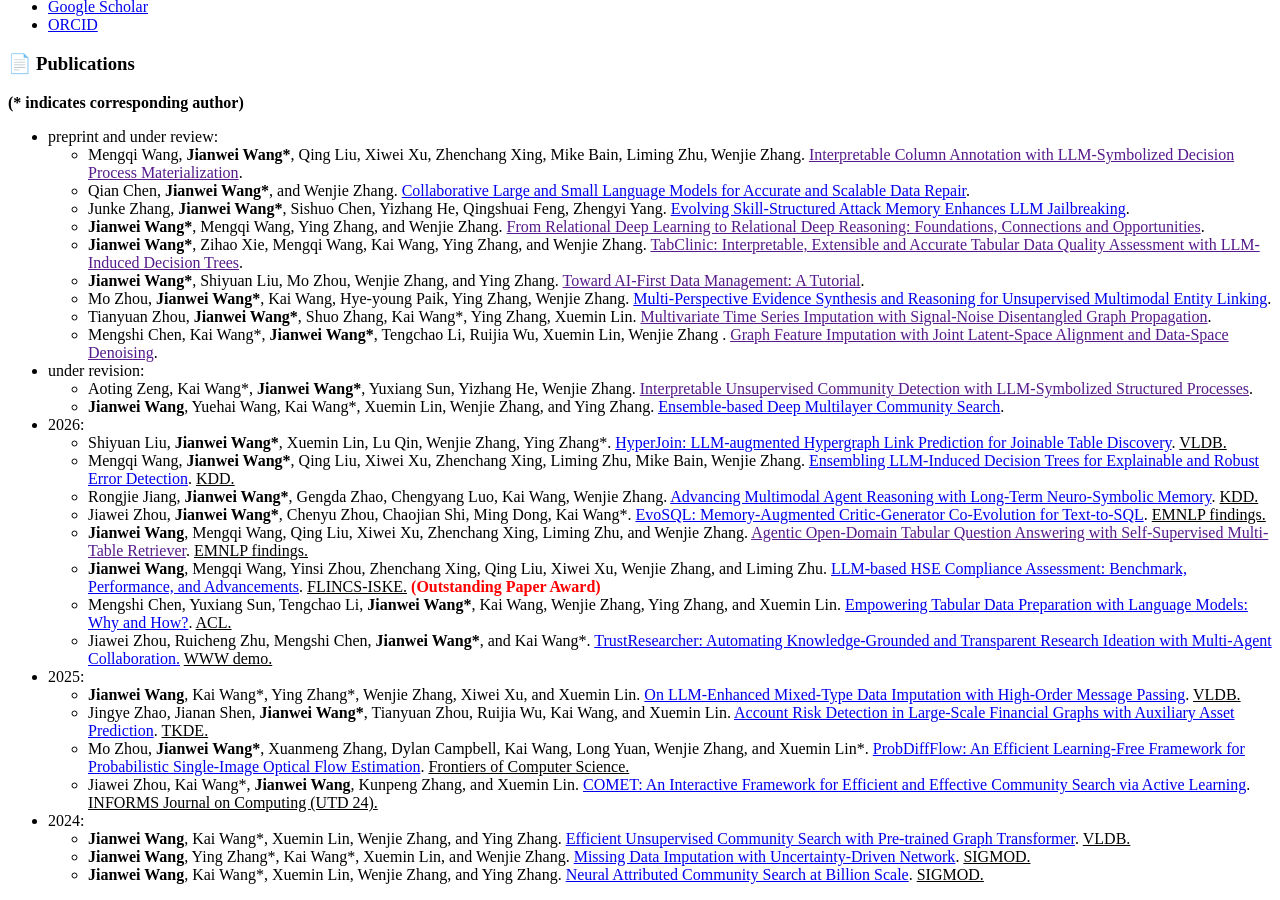
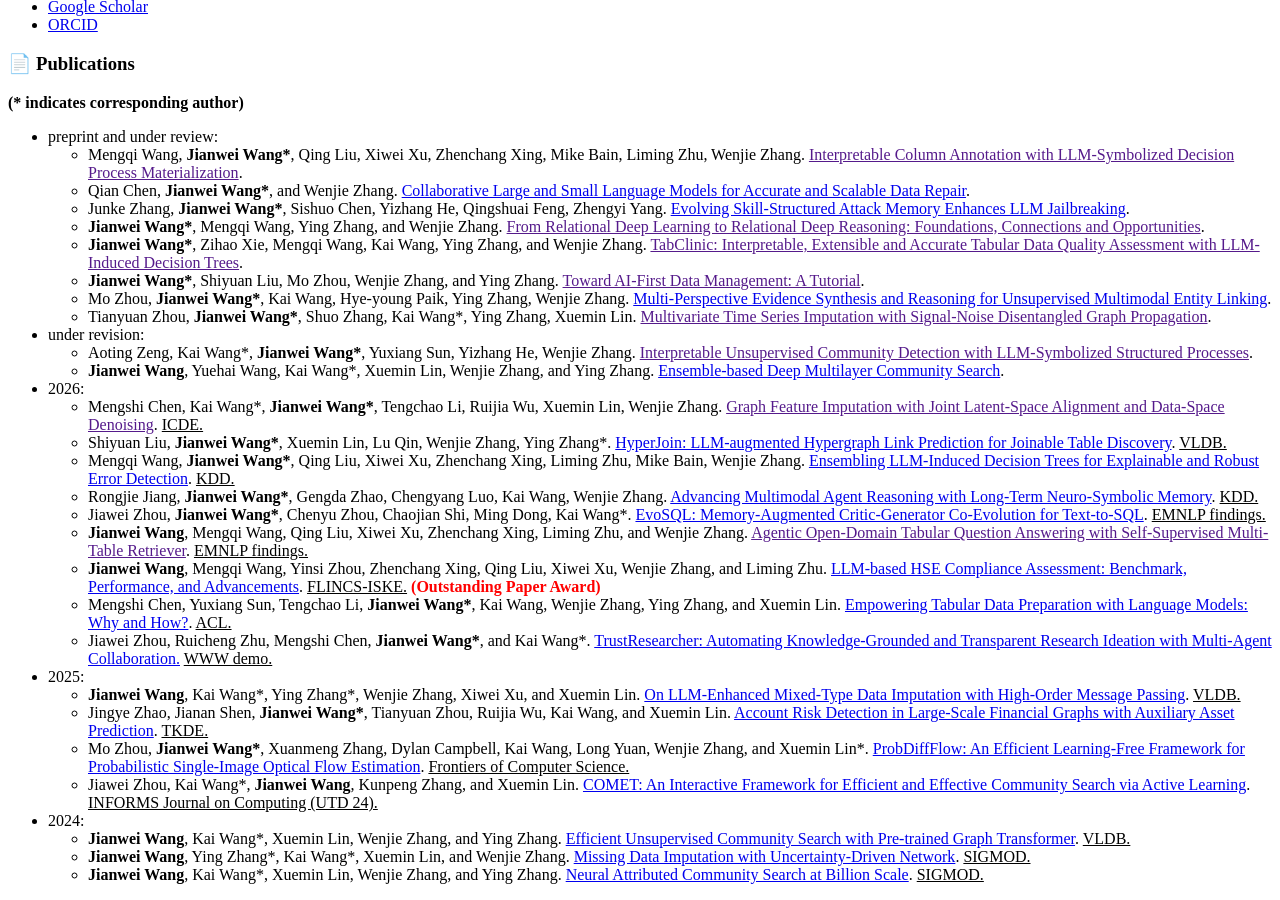
Before and after one commit to jianwei-cse/jianwei-cse.github.io, a Jekyll site: the page built from _pages/includes/publications.md, in a window 1280 px wide and 900 px high, scrolled down 1635 px. Built offline with Jekyll 4.4.1, drawn with Linux system fonts in a browser that asks for light colours; our own code applies the rules of GitHub Pages for plain Markdown files; a script bundle is joined from its source files by our own code.

Commit message:
Update publication status: Graph Feature Imputation paper accepted at ICDE 2026
- Moved from "preprint and under review" to "2026" section
- Added ICDE as the publication venue

Generated with [Devin](https://devin.ai)

Co-Authored-By: Devin <158243242+devin-ai-integration[bot]@users.noreply.github.com>

```diff
--- a/_pages/includes/publications.md
+++ b/_pages/includes/publications.md
@@ -11,13 +11,13 @@
   + **Jianwei Wang\***, Shiyuan Liu, Mo Zhou, Wenjie Zhang, and Ying Zhang. [Toward AI-First Data Management: A Tutorial]().
   + Mo Zhou, **Jianwei Wang\***, Kai Wang, Hye-young Paik, Ying Zhang, Wenjie Zhang. [Multi-Perspective Evidence Synthesis and Reasoning for Unsupervised Multimodal Entity Linking](https://arxiv.org/abs/2604.20283).
   + Tianyuan Zhou, **Jianwei Wang\***, Shuo Zhang, Kai Wang\*, Ying Zhang, Xuemin Lin. [Multivariate Time Series Imputation with Signal-Noise Disentangled Graph Propagation]().
-  + Mengshi Chen, Kai Wang\*, **Jianwei Wang\***, Tengchao Li, Ruijia Wu, Xuemin Lin, Wenjie Zhang . [Graph Feature Imputation with Joint Latent-Space Alignment and Data-Space Denoising]().
 
 * under revision:
   + Aoting Zeng, Kai Wang\*,  **Jianwei Wang\***, Yuxiang Sun, Yizhang He, Wenjie Zhang. [Interpretable Unsupervised Community Detection with LLM-Symbolized Structured Processes]().
   + **Jianwei Wang**, Yuehai Wang, Kai Wang\*, Xuemin Lin, Wenjie Zhang, and Ying Zhang. [Ensemble-based Deep Multilayer Community Search](https://arxiv.org/abs/2501.02194).
 
 * 2026:
+  + Mengshi Chen, Kai Wang\*, **Jianwei Wang\***, Tengchao Li, Ruijia Wu, Xuemin Lin, Wenjie Zhang. [Graph Feature Imputation with Joint Latent-Space Alignment and Data-Space Denoising](). <u> ICDE. </u>
   + Shiyuan Liu, **Jianwei Wang\***, Xuemin Lin, Lu Qin, Wenjie Zhang, Ying Zhang\*. [HyperJoin: LLM-augmented Hypergraph Link Prediction for Joinable Table Discovery](https://arxiv.org/abs/2601.01015). <u> VLDB. </u>
   + Mengqi Wang, **Jianwei Wang\***, Qing Liu, Xiwei Xu, Zhenchang Xing, Liming Zhu, Mike Bain, Wenjie Zhang. [Ensembling LLM-Induced Decision Trees for Explainable and Robust Error Detection](https://www.arxiv.org/abs/2512.07246). <u> KDD.</u>
   + Rongjie Jiang, **Jianwei Wang\***, Gengda Zhao, Chengyang Luo, Kai Wang, Wenjie Zhang. [Advancing Multimodal Agent Reasoning with Long-Term Neuro-Symbolic Memory](https://arxiv.org/abs/2603.15280). <u> KDD.</u>
```
